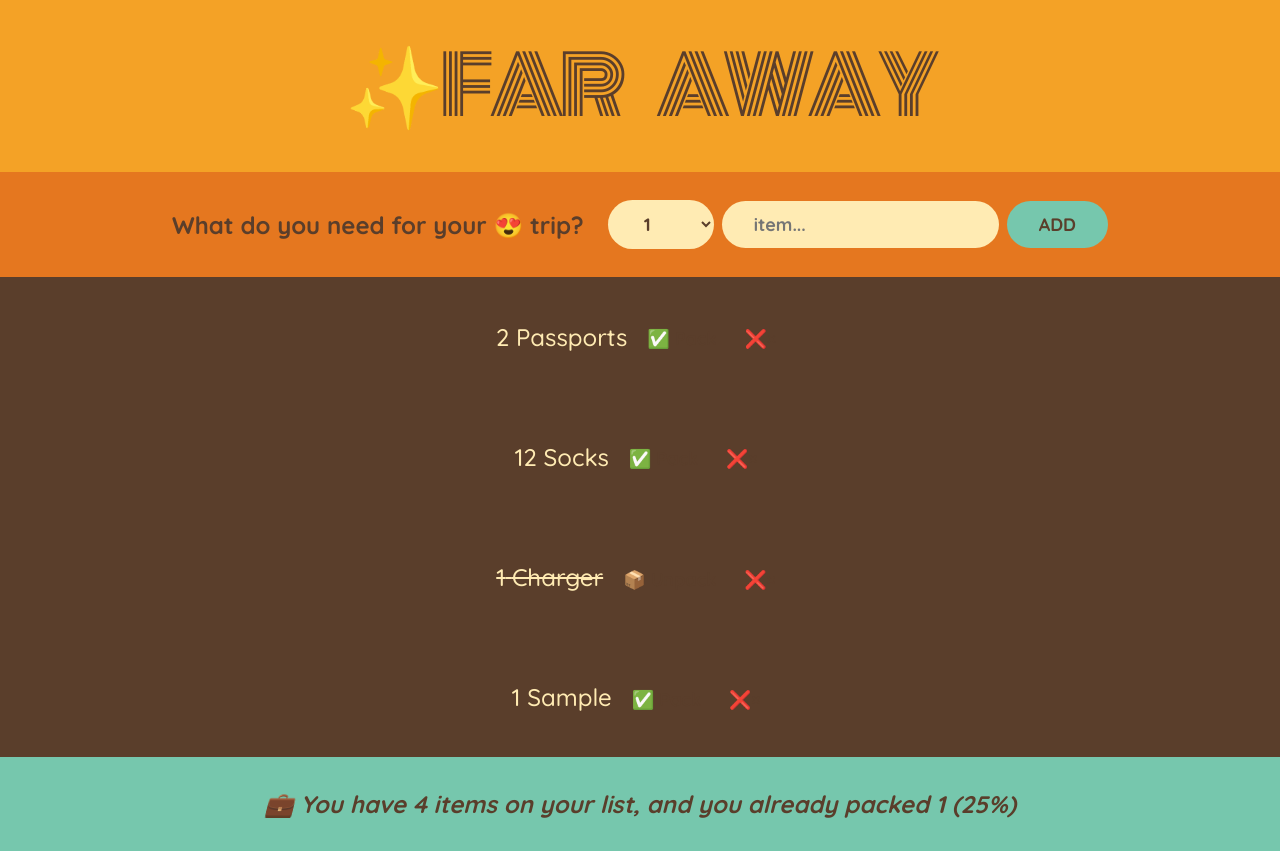
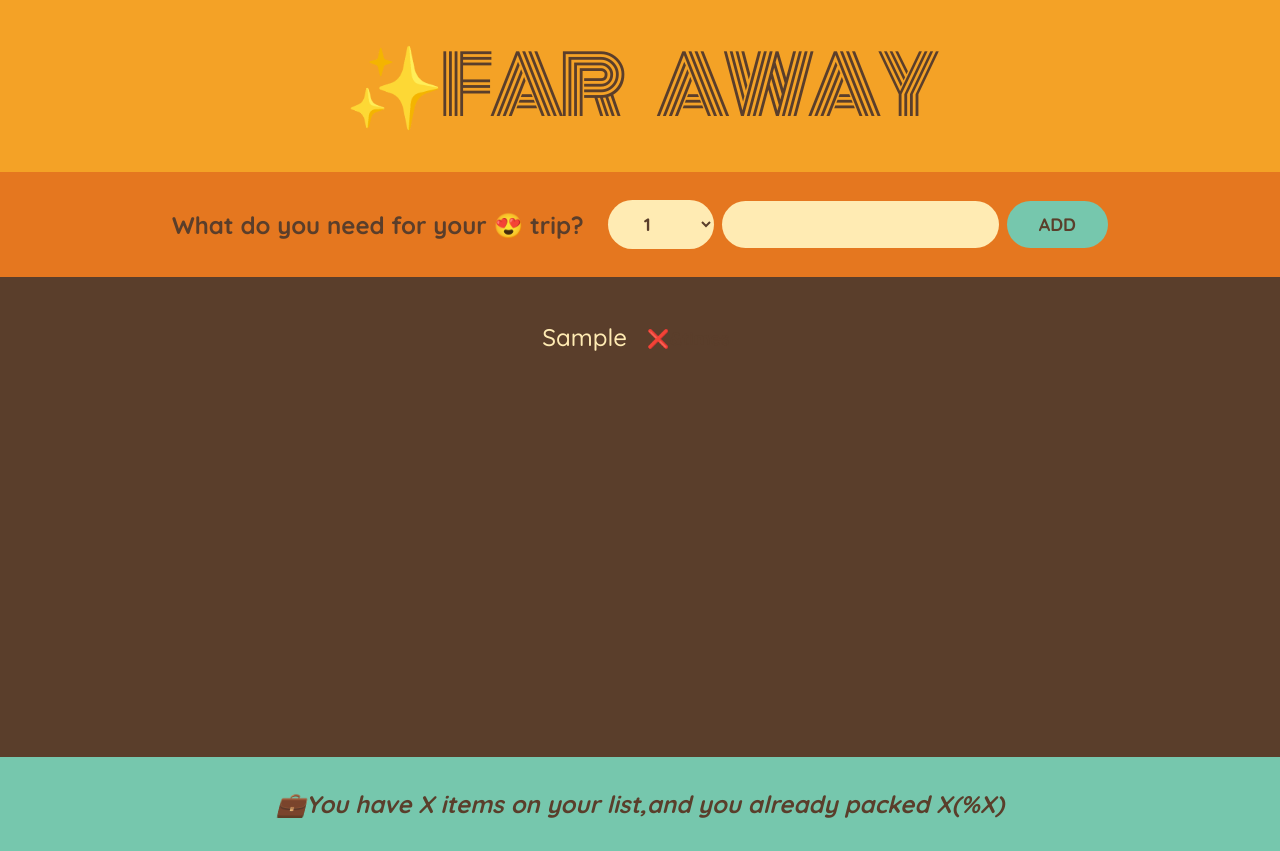
Before and after one commit to zacktam12/travel-list, a React (Create React App) app: page / in a window 1280 px wide. Both pictures are taken after typing "Sample" into the empty fields and a click on the button "ADD". Built offline with nearby package versions, Linux system fonts and the light colour scheme.

Commit message:
adding an item to a ourPage

```diff
--- a/src/App.js
+++ b/src/App.js
@@ -1,40 +1,44 @@
 import { useState } from "react";
 
 const initialItems = [
-  { id: 1, description: "Passports", quantity: 2, packed: false },
-  { id: 2, description: "Socks", quantity: 12, packed: false },
-  { id: 3, description: "Charger", quantity: 1, packed: true },
+  { id: 1, description: " Passports", quantity: 2, packed: false },
+  { id: 2, description: " Socks", quantity: 12, packed: false },
+  { id: 3, description: " Charger", quantity: 1, packed: true },
 ];
 
 export default function App() {
-  const [items, setItems] = useState(initialItems);
+  const [items, setItems] = useState([]);
+  function handleAddItems(item) {
+    setItems((items) => [...items, item]);
+  }
 
   return (
     <div className="App">
       <Logo />
-      <Form setItems={setItems} />
-      <PackingList items={items} setItems={setItems} />
-      <Stats items={items} />
+      <Form onAddItems={handleAddItems} />
+      <PackingList items={items} />
+      <Stats />
     </div>
   );
 }
-
 function Logo() {
   return <h1>✨Far Away</h1>;
 }
 
-const Form = ({ setItems }) => {
+const Form = ({ onAddItems }) => {
   const [description, setDescription] = useState("");
-  const [quantity, setQuantity] = useState(1);
+  const [quantity, setQuantity] = useState();
 
   function handleSubmit(e) {
     e.preventDefault();
+    if (!description) return;
+
     const newItem = { description, quantity, packed: false, id: Date.now() };
-    setItems((prevItems) => [...prevItems, newItem]);
-    setDescription("");
+    console.log(newItem);
+    onAddItems(newItem);
+    setDescription(" ");
     setQuantity(1);
   }
-
   return (
     <form className="add-form" onSubmit={handleSubmit}>
       <h3>What do you need for your 😍 trip?</h3>
@@ -53,58 +57,38 @@ const Form = ({ setItems }) => {
         placeholder="item..."
         value={description}
         onChange={(e) => setDescription(e.target.value)}
-      />
+      ></input>
       <button>Add</button>
     </form>
   );
 };
-
-function PackingList({ items, setItems }) {
+function PackingList({ items }) {
   return (
-    <ul className="list">
-      {items.map((item) => (
-        <Item key={item.id} item={item} setItems={setItems} />
-      ))}
-    </ul>
+    <div className="list" key="item.id">
+      <li>
+        {items.map((item) => (
+          <Item item={item} key={item.id} />
+        ))}
+      </li>
+    </div>
   );
 }
-
-function Item({ item, setItems }) {
-  function togglePacked() {
-    setItems((prevItems) =>
-      prevItems.map((i) => (i.id === item.id ? { ...i, packed: !i.packed } : i))
-    );
-  }
-
-  function removeItem() {
-    setItems((prevItems) => prevItems.filter((i) => i.id !== item.id));
-  }
-
+function Item({ item }) {
   return (
     <li>
       <span style={item.packed ? { textDecoration: "line-through" } : {}}>
-        {item.quantity} {item.description}
+        {" "}
+        {item.quantity}
+        {item.description}
       </span>
-      <button onClick={togglePacked}>
-        {item.packed ? "📦 Unpack" : "✅ Pack"}
-      </button>
-      <button onClick={removeItem}>❌&times;</button>
+      <button>❌&times</button>
     </li>
   );
 }
-
-function Stats({ items }) {
-  const packedItems = items.filter((item) => item.packed).length;
-  const totalItems = items.length;
-  const packedPercentage =
-    totalItems > 0 ? Math.round((packedItems / totalItems) * 100) : 0;
-
+function Stats() {
   return (
     <footer className="stats">
-      <em>
-        💼 You have {totalItems} items on your list, and you already packed{" "}
-        {packedItems} ({packedPercentage}%)
-      </em>
+      <em>💼You have X items on your list,and you already packed X(%X)</em>
     </footer>
   );
 }
```
